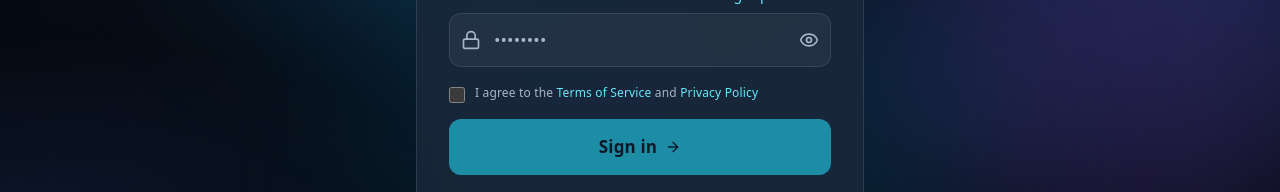
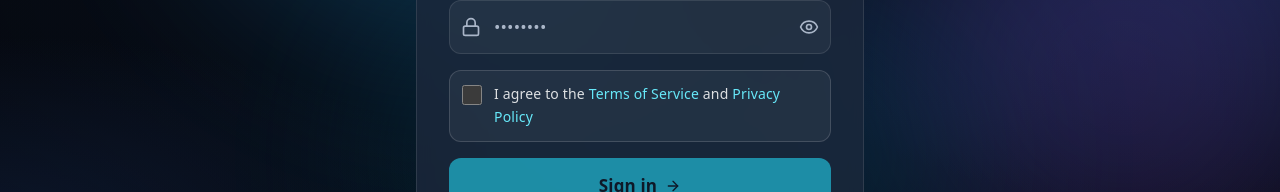
Before and after one commit to hiyabteklu/Wisdom-tower-academy, a Next.js app: page /login in a window 1280 px wide. Shown: the part 423-615 px from the top of the page. Built offline with nearby package versions, Linux system fonts and the light colour scheme; no server answers.

Commit message:
Login: larger, high-visibility Terms of Service checkbox

```diff
--- a/src/app/login/page.tsx
+++ b/src/app/login/page.tsx
@@ -140,20 +140,26 @@ function LoginForm() {
               </div>
             </div>
 
-            <label className="flex items-start gap-2.5 cursor-pointer select-none">
+            <label
+              className={`flex items-start gap-3 cursor-pointer select-none rounded-xl border px-3 py-3 transition ${
+                agreedToTerms
+                  ? "border-cyan-400/40 bg-cyan-500/10"
+                  : "border-white/15 bg-white/5"
+              }`}
+            >
               <input
                 type="checkbox"
                 checked={agreedToTerms}
                 onChange={(e) => setAgreedToTerms(e.target.checked)}
-                className="mt-1 h-4 w-4 rounded border-white/30 bg-wisdom-dark accent-cyan-400"
+                className="mt-0.5 h-5 w-5 shrink-0 rounded border-white/40 bg-wisdom-dark accent-cyan-400"
               />
-              <span className="text-xs text-wisdom-muted leading-relaxed">
+              <span className="text-sm text-white/85 leading-relaxed">
                 I agree to the{" "}
-                <Link href="/terms" className="text-cyan-300 hover:underline">
+                <Link href="/terms" className="text-cyan-300 hover:underline font-medium">
                   Terms of Service
                 </Link>{" "}
                 and{" "}
-                <Link href="/privacy" className="text-cyan-300 hover:underline">
+                <Link href="/privacy" className="text-cyan-300 hover:underline font-medium">
                   Privacy Policy
                 </Link>
               </span>
```
